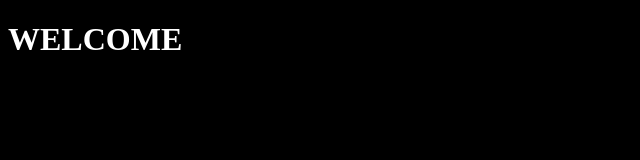
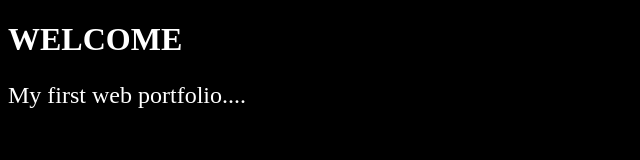
Before and after one commit to mohamadabdulfattah/mohamadabdulfattah.github.io, a plain HTML site: page index.html in a window 1280 px wide. Shown: the whole page, without its empty margins (0-640 px from the left). Drawn offline with Linux system fonts and the light colour scheme.

Commit message:
Update style.css

```diff
--- a/css/style.css
+++ b/css/style.css
@@ -1,3 +1,4 @@
+
 body {
   background-color: #000000;
 }
@@ -5,3 +6,7 @@ h1 {
   font-size: 2rem;
    color: white;
 }
+p {
+font-size: 1.5rem;
+   color: white;
+}
```
